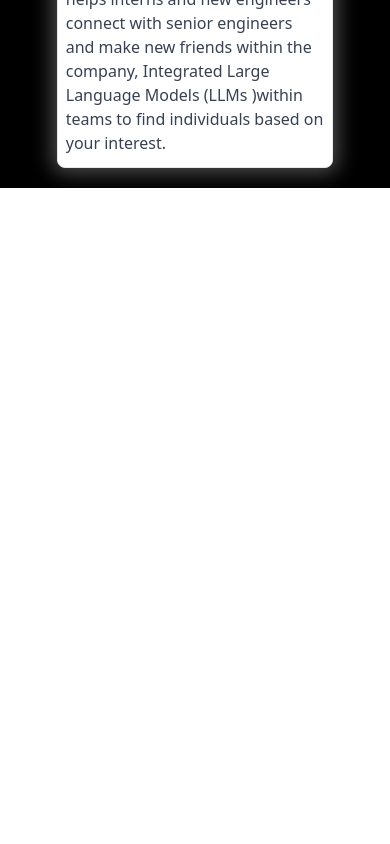
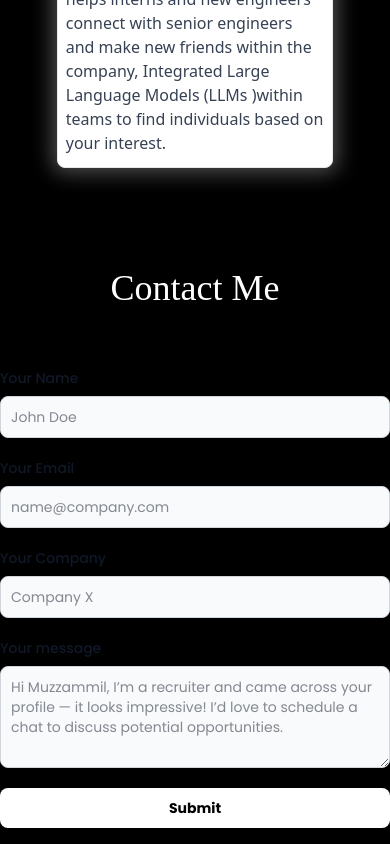
Before and after one commit to MuzzammilN/PortfolioSite, a React (Vite) app: page / in a window 390 px wide. Shown: the part 6204-7048 px from the top of the page. Before the commit the page ends 6392 px from the top, so only its background shows below. Built offline with nearby package versions, Linux system fonts and the light colour scheme; a web font is replaced by a local one.

Commit message:
made some changes

```diff
--- /dev/null
+++ b/src/Contact.jsx
@@ -0,0 +1,77 @@
+import React from 'react'
+import { motion } from 'framer-motion';
+
+const Contact = () => {
+
+  return (
+
+<div className='bg-black'>
+    <div className='flex justify-center'>
+    <motion.h1
+        initial = {{opacity: 0, y: 30}}
+        whileInView= {{ opacity: 1, y: 0}}
+        transition={{duration: 1.0, ease:"easeOut"}}
+        viewport={{once: true}}
+        className='font-MonoSig text-white text-4xl pt-20 mb-15'>
+        Contact Me
+    </motion.h1>
+    </div>
+
+<form class="max-w-md mx-auto font-Poppins">
+<motion.div
+        initial = {{opacity: 0, y: 30}}
+        whileInView= {{ opacity: 1, y: 0}}
+        transition={{duration: 1.0, ease:"easeOut"}}
+        viewport={{once: true}}
+        class="mb-5">
+    <label for="name" class="block mb-2 text-sm font-medium text-gray-900 dark:text-white">Your Name</label>
+    <input type="name" id="name" class="bg-gray-50 border border-gray-300 text-gray-900 text-sm rounded-lg focus:ring-blue-500 focus:border-blue-500 block w-full p-2.5 dark:bg-gray-700 dark:border-gray-600 dark:placeholder-gray-400 dark:text-white dark:focus:ring-blue-500 dark:focus:border-blue-500" placeholder='John Doe'required />
+</motion.div>
+
+  <motion.div class="mb-5"
+          initial = {{opacity: 0, y: 30}}
+        whileInView= {{ opacity: 1, y: 0}}
+        transition={{duration: 1.0, ease:"easeOut"}}
+        viewport={{once: true}}
+        >
+    <label for="email" class="block mb-2 text-sm font-medium text-gray-900 dark:text-white">Your Email</label>
+    <input type="email" id="email" class="bg-gray-50 border border-gray-300 text-gray-900 text-sm rounded-lg focus:ring-blue-500 focus:border-blue-500 block w-full p-2.5 dark:bg-gray-700 dark:border-gray-600 dark:placeholder-gray-400 dark:text-white dark:focus:ring-blue-500 dark:focus:border-blue-500" placeholder="name@company.com" required />
+  </motion.div>
+
+    <motion.div
+        initial = {{opacity: 0, y: 30}}
+        whileInView= {{ opacity: 1, y: 0}}
+        transition={{duration: 1.0, ease:"easeOut"}}
+        viewport={{once: true}}
+    class="mb-5">
+    <label for="company" class="block mb-2 text-sm font-medium text-gray-900 dark:text-white">Your Company</label>
+    <input type="company" id="company" class="bg-gray-50 border border-gray-300 text-gray-900 text-sm rounded-lg focus:ring-blue-500 focus:border-blue-500 block w-full p-2.5 dark:bg-gray-700 dark:border-gray-600 dark:placeholder-gray-400 dark:text-white dark:focus:ring-blue-500 dark:focus:border-blue-500" placeholder="Company X" />
+  </motion.div>
+
+
+  <motion.div
+          initial = {{opacity: 0, y: 30}}
+        whileInView= {{ opacity: 1, y: 0}}
+        transition={{duration: 1.0, ease:"easeOut"}}
+        viewport={{once: true}}
+        class="mb-5">
+  <label for="message" class="block mb-2 text-sm font-medium text-gray-900 dark:text-white">Your message</label>
+  <textarea id="message" rows="4" class="block p-2.5 w-full text-sm text-gray-900 bg-gray-50 rounded-lg border border-gray-300 focus:ring-blue-500 focus:border-blue-500 dark:bg-gray-700 dark:border-gray-600 dark:placeholder-gray-400 dark:text-white dark:focus:ring-blue-500 dark:focus:border-blue-500" placeholder="Hi Muzzammil, I’m a recruiter and came across your profile — it looks impressive! I’d love to schedule a chat to discuss potential opportunities."></textarea>
+  </motion.div>
+
+    <motion.div
+        initial = {{opacity: 0, y: 30}}
+        whileInView= {{ opacity: 1, y: 0}}
+        transition={{duration: 1.0, ease:"easeOut"}}
+        viewport={{once: true}}
+    className='flex justify-center'>
+        <button type="submit" class="text-black px-auto bg-white hover:opacity-40 font-bold  focus:ring-4 focus:outline-none focus:ring-blue-300  rounded-lg text-sm w-full sm:w-auto px-5 py-2.5 text-center dark:bg-white dark:hover:bg-white-700 dark:focus:ring-white-800 transition ease-in-out duration-300 mb-4">Submit</button>
+    </motion.div>
+
+</form>
+</div>
+
+  )
+}
+
+export default Contact
--- a/src/main.jsx
+++ b/src/main.jsx
@@ -4,11 +4,13 @@ import './index.css'
 import App from './App.jsx'
 import Experience from './Experience.jsx'
 import Achievements from './Achievements.jsx'
+import Contact from './Contact.jsx'
 
 createRoot(document.getElementById('root')).render(
   <StrictMode>
     <App></App>
     <Experience></Experience>
     <Achievements></Achievements>
+    <Contact></Contact>
   </StrictMode>,
 )
```
Also changed, not shown: 1 other file (tests, documents, lock files or other folders).
